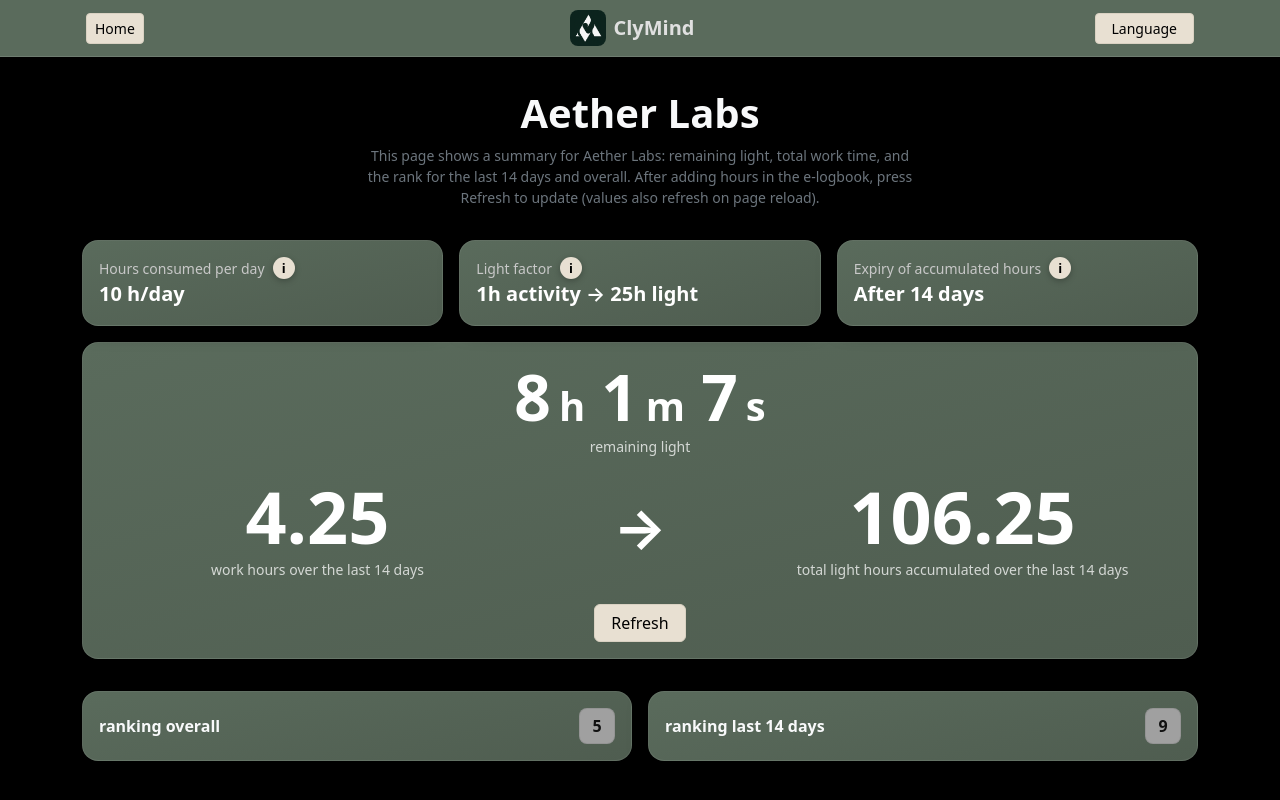
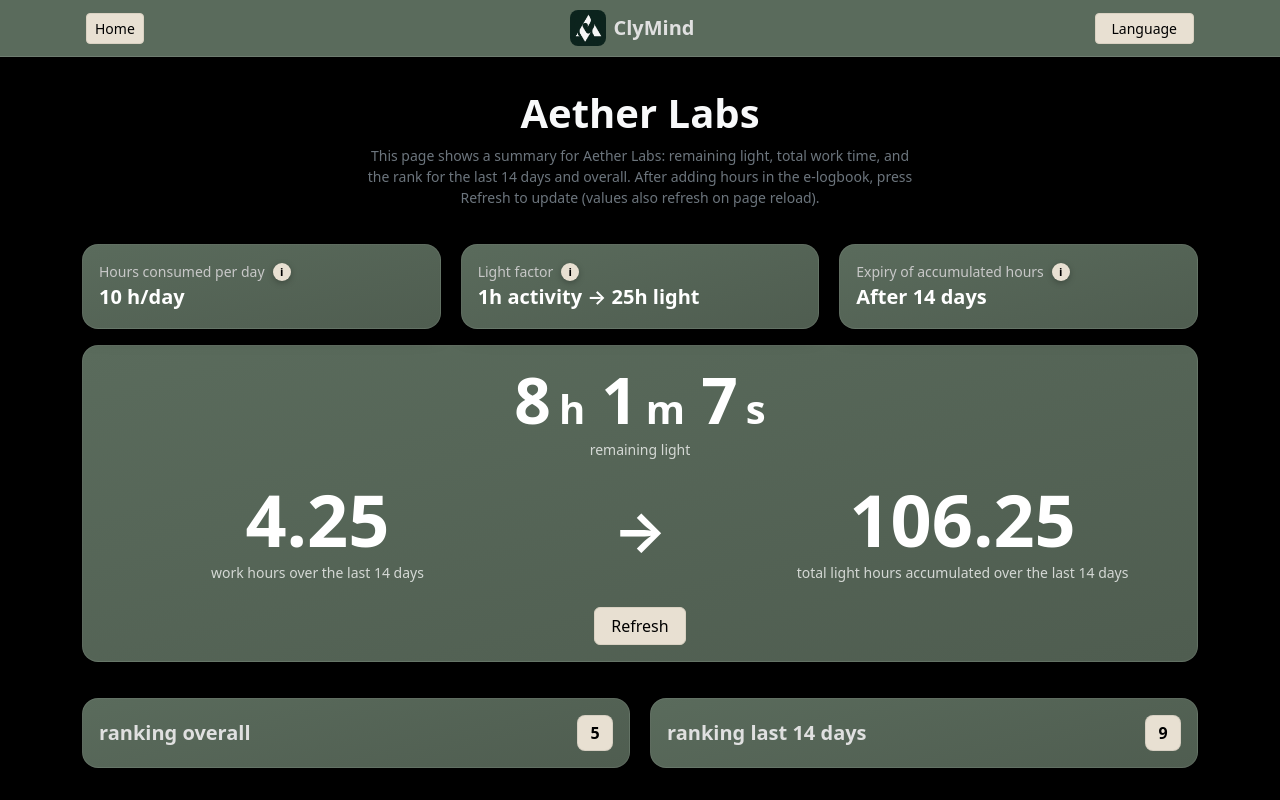
Before and after one commit to clymind/clymind-ui, a React (Vite) app: page /startup/1 in a window 1280 px wide. Built offline with nearby package versions, Linux system fonts and the light colour scheme.

Commit message:
design 2

```diff
--- a/src/components/LeaderboardView.tsx
+++ b/src/components/LeaderboardView.tsx
@@ -143,8 +143,8 @@
         </div>
       </div>
 
-      {/* Leaderboard rows with mean marker */}
-      <div className="d-flex flex-column gap-2">{renderedRows}</div>
+  {/* Leaderboard rows with mean marker */}
+  <div className="stack-gap">{renderedRows}</div>
     </>
   );
 };
--- a/src/components/ui/InfoStrip.tsx
+++ b/src/components/ui/InfoStrip.tsx
@@ -5,9 +5,9 @@
 export const InfoStrip = ({ expiryDays, lightFactor, dailyLightHours }: { expiryDays: number; lightFactor: number; dailyLightHours: number }) => {
   const { t } = useI18n();
   return (
-    <div className="row g-3 mt-3">
+  <div className="row cards-row mt-3">
       <div className="col-12 col-md-4">
-        <div className="surface p-3 h-100">
+  <div className="surface h-100">
           <div className="d-flex align-items-center gap-2 text-secondary small">
             <span className="info-label">{t("hoursPerDay")}</span>
             <span className="info-container" tabIndex={0} aria-label="info">
@@ -19,7 +19,7 @@
         </div>
       </div>
       <div className="col-12 col-md-4">
-        <div className="surface p-3 h-100">
+  <div className="surface h-100">
           <div className="d-flex align-items-center gap-2 text-secondary small">
             <span className="info-label">{t("lightFactor")}</span>
             <span className="info-container" tabIndex={0} aria-label="info">
@@ -31,7 +31,7 @@
         </div>
       </div>
       <div className="col-12 col-md-4">
-        <div className="surface p-3 h-100">
+  <div className="surface h-100">
           <div className="d-flex align-items-center gap-2 text-secondary small">
             <span className="info-label">{t("expiryLabel")}</span>
             <span className="info-container" tabIndex={0} aria-label="info">
--- a/src/index.css
+++ b/src/index.css
@@ -12,6 +12,8 @@
   --secondary-text-darker: #C8C8C8; /* slightly darker secondary on green */
   --warm-beige: #E8E0D2; /* soft surface/background (slightly less bright) */
   --text-bright: #F2F2F2; /* brighter text for cards and rows */
+  --card-padding: 1rem; /* unified internal padding */
+  --card-gap: 1.25rem; /* unified external gap */
 
   /* Derived tones */
   --copper-green-soft: #6f7f70;
@@ -46,6 +48,7 @@
   border-radius: 1rem;
   box-shadow: 0 4px 18px rgba(0,0,0,.5);
   color:#fff;
+  padding: var(--card-padding);
 }
 .surface-soft{
   background: var(--warm-beige);
@@ -53,6 +56,7 @@
   border-radius: .9rem;
   box-shadow: 0 2px 8px var(--beige-shadow);
   color:#1a1d18;
+  padding: var(--card-padding);
 }
 
 /* Tabs attiva/hover */
@@ -61,7 +65,7 @@
 .nav.nav-pills.nav-gap{ gap:.5rem; }
 .nav-pills .nav-link{ background: var(--warm-beige); color: var(--deep-black); border:1px solid var(--beige-border); }
 .nav-pills .nav-link.active{ background: var(--caoba-accent); color:#fff; border-color: var(--caoba-accent-hover); }
-.nav-pills .nav-link:hover{ background: var(--caoba-accent-hover); color:#fff; }
+.nav-pills .nav-link:hover{ background: var(--caoba-accent-hover); color:#fff; border-color: var(--caoba-accent-hover); }
 
 /* Card hover/selezione */
 .startup-card{
@@ -73,6 +77,7 @@
   background: var(--copper-green);
   border:1px solid rgba(255,255,255,.08);
   color: var(--text-bright);
+  padding: var(--card-padding);
 }
 .startup-card:hover{
   background: var(--copper-green-hover);
@@ -168,7 +173,7 @@
   background: var(--copper-green);
   border:1px solid rgba(255,255,255,.08);
   border-radius:.85rem;
-  padding:.6rem .9rem;
+  padding: var(--card-padding);
   transition: background .2s ease, transform .15s ease, box-shadow .15s ease;
   cursor:pointer;
   color: var(--text-bright);
@@ -193,9 +198,15 @@
 .responsive-grid{
   display:grid;
   grid-template-columns: repeat(auto-fill, minmax(280px, 1fr));
-  gap: 1.5rem; /* similar to g-4 */
+  gap: var(--card-gap);
   align-items: stretch; /* ensure items match row height */
 }
+/* Standard vertical stacking gap utility */
+.stack-gap{ display:flex; flex-direction:column; gap: var(--card-gap); }
+
+/* Standard gutters for Bootstrap rows containing cards: ensures vertical spacing when columns stack */
+.cards-row{ --bs-gutter-x: var(--card-gap); --bs-gutter-y: var(--card-gap); }
+
 .responsive-grid > .grid-item{
   display: flex;
 }
@@ -205,8 +216,8 @@
 }
 
 /* Slightly reduce timer sizes inside StartupCard */
-.startup-card .display-5{ font-size: 2.4rem; }
-.startup-card .display-6{ font-size: 1.9rem; }
+.startup-card .display-5{ font-size: 2.6rem; }
+.startup-card .display-6{ font-size: 2.1rem; }
 
 /* InfoStrip labels slightly darker secondary on green surface */
 .surface .info-label{ color: var(--secondary-text-darker) !important; }
@@ -216,7 +227,7 @@
 input, textarea, select, [contenteditable="true"], [contenteditable=""]{ user-select: text !important; -webkit-user-select: text !important; }
 
 /* Info icon tooltip styling */
-.info-container{position:relative; display:inline-flex; align-items:center; justify-content:center; width:22px; height:22px; border-radius:999px; background:var(--warm-beige); color:var(--deep-black); font-size:.8rem; font-weight:700; cursor:help; line-height:1; box-shadow:0 2px 6px rgba(0,0,0,.25);}
+.info-container{position:relative; display:inline-flex; align-items:center; justify-content:center; width:18px; height:18px; border-radius:999px; background:var(--warm-beige); color:var(--deep-black); font-size:.7rem; font-weight:700; cursor:help; line-height:1; box-shadow:0 2px 6px rgba(0,0,0,.25);}
 .info-container:focus,.info-container:hover{background:var(--caoba-accent); color:#fff;}
 .info-icon{display:inline-block; line-height:1;}
 .info-tooltip{position:absolute; bottom:110%; left:50%; transform:translateX(-50%); white-space:normal; min-width:180px; max-width:320px; background:var(--warm-beige); padding:.75rem .9rem; border:1px solid var(--beige-border); border-radius:.6rem; font-size:.9rem; line-height:1.35; letter-spacing:.01em; color:#1d211c; opacity:0; pointer-events:none; transition:opacity .18s ease, transform .18s ease; z-index:10; box-shadow:0 6px 22px rgba(0,0,0,.55);}
--- a/src/pages/home.tsx
+++ b/src/pages/home.tsx
@@ -145,7 +145,7 @@
         />
 
         {/* Search, filter, and tab controls */}
-        <div className="surface p-3 mt-3">
+  <div className="surface mt-3">
           <SearchBar
             query={query}
             onChange={setQuery}
--- a/src/pages/startup.tsx
+++ b/src/pages/startup.tsx
@@ -116,12 +116,12 @@
     [id, lightFactor]
   );
 
-  // Helper function to get rank color
+  // Helper function to get rank badge background color
   const getRankColor = (rank: number): string => {
     if (rank === 1) return "#d4af37"; // Gold
     if (rank === 2) return "#c0c0c0"; // Silver
     if (rank === 3) return "#cd7f32"; // Bronze
-    return "#a0a0a0"; // Gray for 4+
+    return "var(--warm-beige)"; // Soft background for 4+
   };
 
   // Background style: keep tinted background only for podium.
@@ -199,24 +199,24 @@
           </div>
         </div>
 
-        {/* Ranking cards below main card */}
-        <div className="row g-3 mt-3">
+  {/* Ranking cards below main card */}
+  <div className="row cards-row mt-3">
           {/* Left card: Ranking Overall */}
           <div className="col-12 col-md-6">
-            <div className="surface p-3" style={getRankCardStyle(rankOverall)}>
+            <div className={`surface`} style={getRankCardStyle(rankOverall)}>
               <div className="d-flex justify-content-between align-items-center">
-                <span className="text-light fw-semibold">{t("rankingOverall")}</span>
-                <div className="rank-badge d-flex align-items-center justify-content-center" style={{ background: getRankColor(rankOverall), color: '#111' }}>{rankOverall}</div>
+                <span className="fw-semibold fs-5" style={{ color: 'var(--light-gray)' }}>{t("rankingOverall")}</span>
+                <div className="rank-badge d-flex align-items-center justify-content-center" style={{ background: getRankColor(rankOverall), color: rankOverall <= 3 ? '#111' : 'var(--deep-black)' }}>{rankOverall}</div>
               </div>
             </div>
           </div>
 
           {/* Right card: Ranking Last N Days */}
           <div className="col-12 col-md-6">
-            <div className="surface p-3" style={getRankCardStyle(rankLastN)}>
+            <div className={`surface`} style={getRankCardStyle(rankLastN)}>
               <div className="d-flex justify-content-between align-items-center">
-                <span className="text-light fw-semibold">{t("rankingLastD", { d: expiryDays })}</span>
-                <div className="rank-badge d-flex align-items-center justify-content-center" style={{ background: getRankColor(rankLastN), color: '#111' }}>{rankLastN}</div>
+                <span className="fw-semibold fs-5" style={{ color: 'var(--light-gray)' }}>{t("rankingLastD", { d: expiryDays })}</span>
+                <div className="rank-badge d-flex align-items-center justify-content-center" style={{ background: getRankColor(rankLastN), color: rankLastN <= 3 ? '#111' : 'var(--deep-black)' }}>{rankLastN}</div>
               </div>
             </div>
           </div>
```
